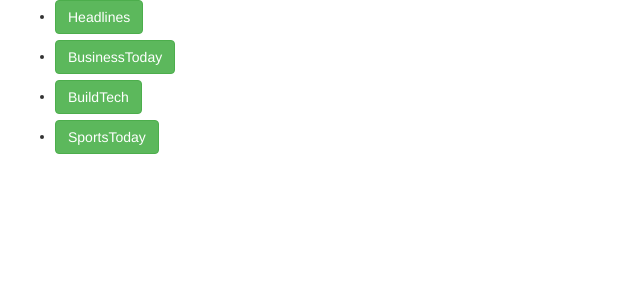
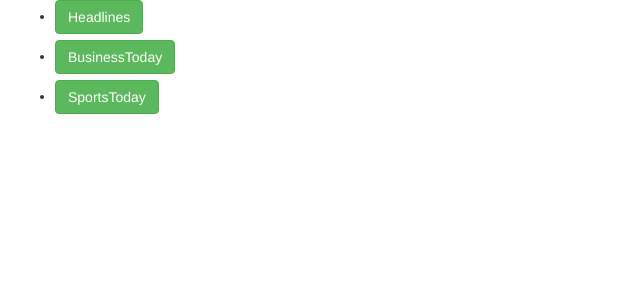
Before and after one commit to sha-lin/newsAPI, a Flask app: template app/templates/base.html in a window 1280 px wide. Shown: the top 300 px of the page, without its empty margins (0-640 px from the left). Run offline with Flask 2, Linux system fonts and the light colour scheme; the template is opened without the code that fills it, so the values that code supplies are empty; some libraries are stand-ins or nearby versions.

Commit message:
format nabar access to top news

```diff
--- a/app/templates/navbar.html
+++ b/app/templates/navbar.html
@@ -10,9 +10,6 @@
             <a class="nav-link" href="/{{'categories/Business'}}"><button type="button" class="btn btn-success">BusinessToday</button></a>
           </li> <br> <br>
           <li class="nav-item">
-            <a class="nav-link" href="/{{'categories/Technology'}}"><button type="button" class="btn btn-success">BuildTech</button></a>
-          </li> <br> <br>
-          <li class="nav-item">
             <a class="nav-link" href="/{{'categories/Sports'}}"><button type="button" class="btn btn-success">SportsToday</button></a>
           </li>
         </ul>
```
Also changed, not shown: README.md.
